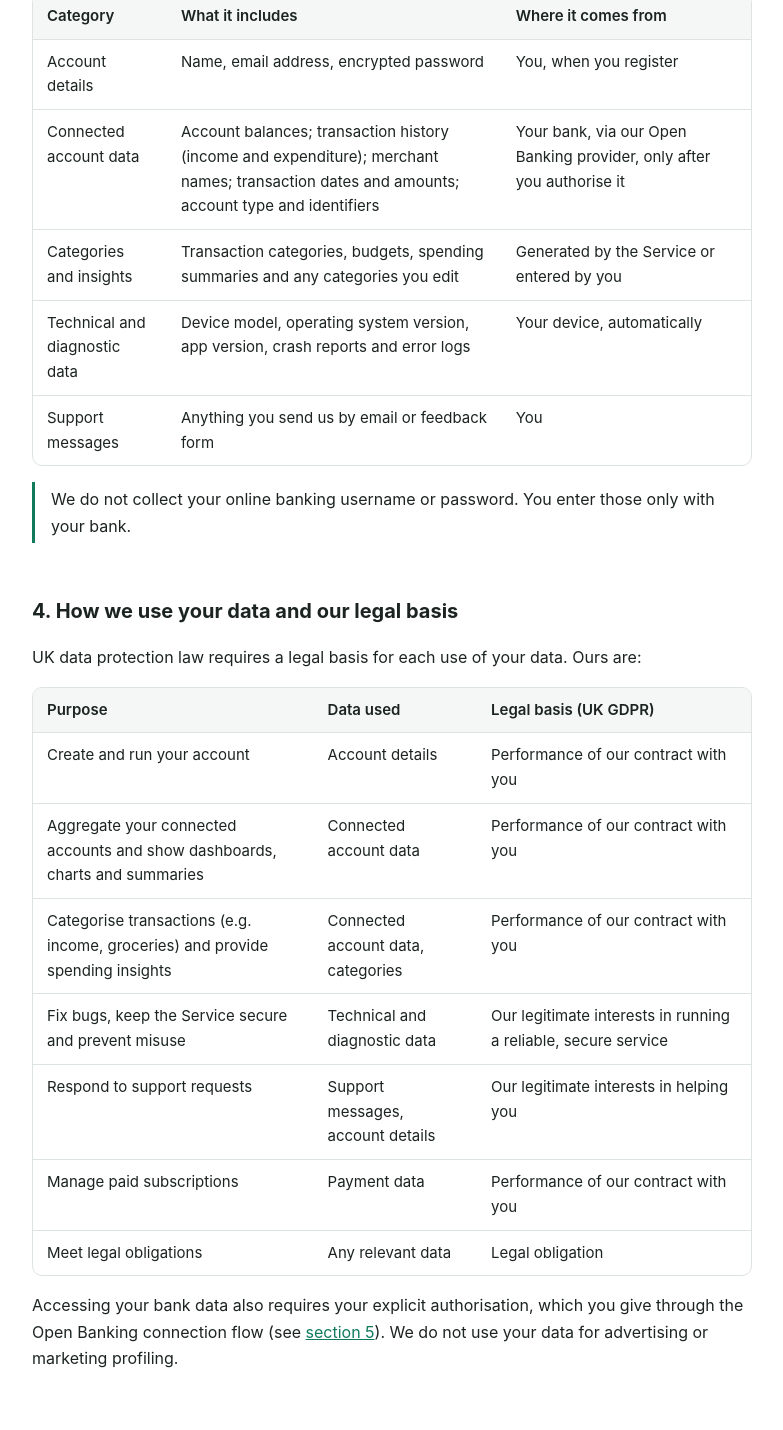
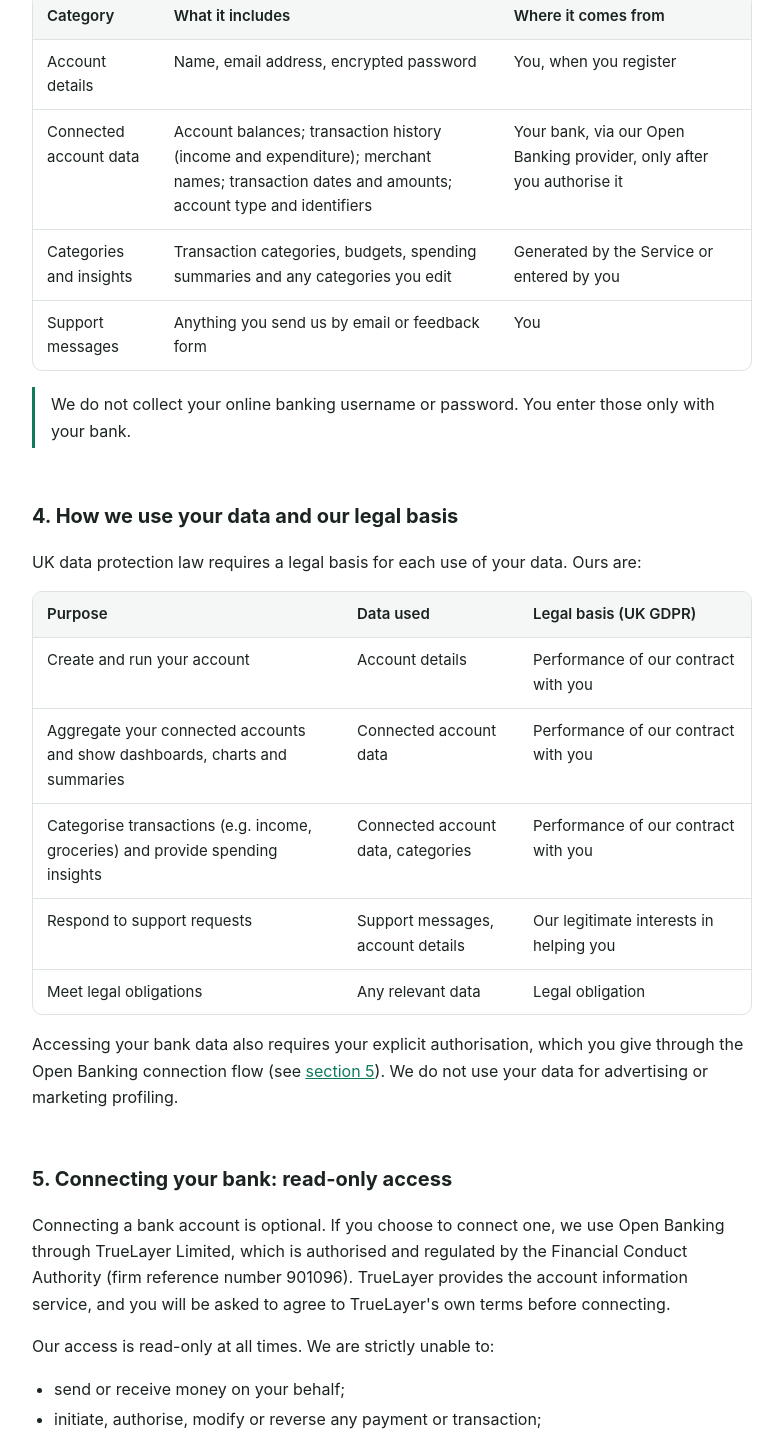
Before and after one commit to brian92649264/arca-website, a plain HTML site: page privacy/index.html in a window 1280 px wide. Shown: the part 1236-2666 px from the top of the page, without its empty margins (248-1031 px from the left). Drawn offline with Linux system fonts and the light colour scheme.

Commit message:
update privacy content

```diff
--- a/privacy/index.html
+++ b/privacy/index.html
@@ -63,7 +63,6 @@
     <tr><td>Account details</td><td>Name, email address, encrypted password</td><td>You, when you register</td></tr>
     <tr><td>Connected account data</td><td>Account balances; transaction history (income and expenditure); merchant names; transaction dates and amounts; account type and identifiers</td><td>Your bank, via our Open Banking provider, only after you authorise it</td></tr>
     <tr><td>Categories and insights</td><td>Transaction categories, budgets, spending summaries and any categories you edit</td><td>Generated by the Service or entered by you</td></tr>
-    <tr><td>Technical and diagnostic data</td><td>Device model, operating system version, app version, crash reports and error logs</td><td>Your device, automatically</td></tr>
     <tr><td>Support messages</td><td>Anything you send us by email or feedback form</td><td>You</td></tr>
   </tbody>
 </table></div>
@@ -77,9 +76,7 @@
     <tr><td>Create and run your account</td><td>Account details</td><td>Performance of our contract with you</td></tr>
     <tr><td>Aggregate your connected accounts and show dashboards, charts and summaries</td><td>Connected account data</td><td>Performance of our contract with you</td></tr>
     <tr><td>Categorise transactions (e.g. income, groceries) and provide spending insights</td><td>Connected account data, categories</td><td>Performance of our contract with you</td></tr>
-    <tr><td>Fix bugs, keep the Service secure and prevent misuse</td><td>Technical and diagnostic data</td><td>Our legitimate interests in running a reliable, secure service</td></tr>
     <tr><td>Respond to support requests</td><td>Support messages, account details</td><td>Our legitimate interests in helping you</td></tr>
-    <tr><td>Manage paid subscriptions</td><td>Payment data</td><td>Performance of our contract with you</td></tr>
     <tr><td>Meet legal obligations</td><td>Any relevant data</td><td>Legal obligation</td></tr>
   </tbody>
 </table></div>
```
